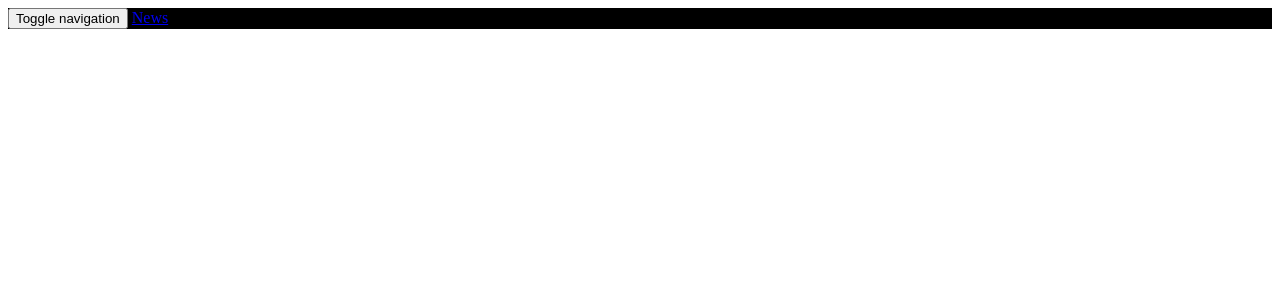
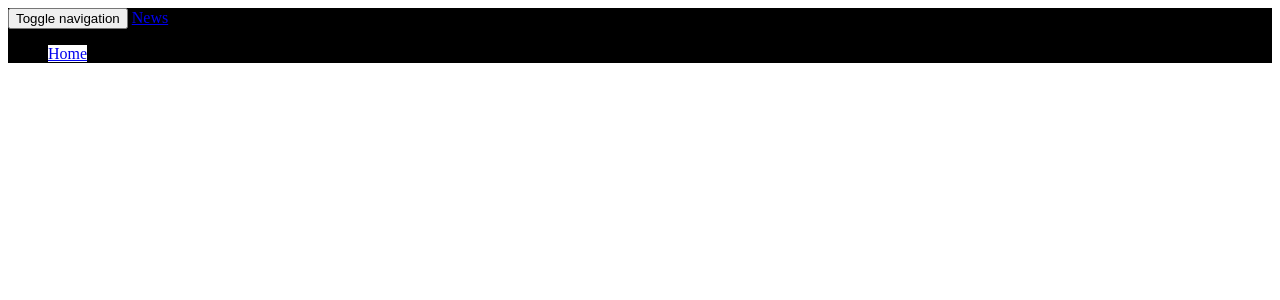
Before and after one commit to Mainafrancis/news-api, a Flask app: template app/templates/navbar.html in a window 1280 px wide. Shown: the top 300 px of the page. Run offline with Flask 2, Linux system fonts and the light colour scheme; the template is opened without the code that fills it, so the values that code supplies are empty; parts of the project's set-up code (start-up, migrations or seed data) failed here and were passed over.

Commit message:
complete set-up

```diff
--- a/app/templates/navbar.html
+++ b/app/templates/navbar.html
@@ -9,5 +9,9 @@
              </button>
              <a class="navbar-brand" href="/"> News </a>
         </div>
+        <div class="navbar-collpase collapse">
+             <ul class="nav navabr-nav">
+                 <li class="active"><a href="/" style="background-color: white;">Home</a></li>
+        </div>
     </div>
 </div>
```
